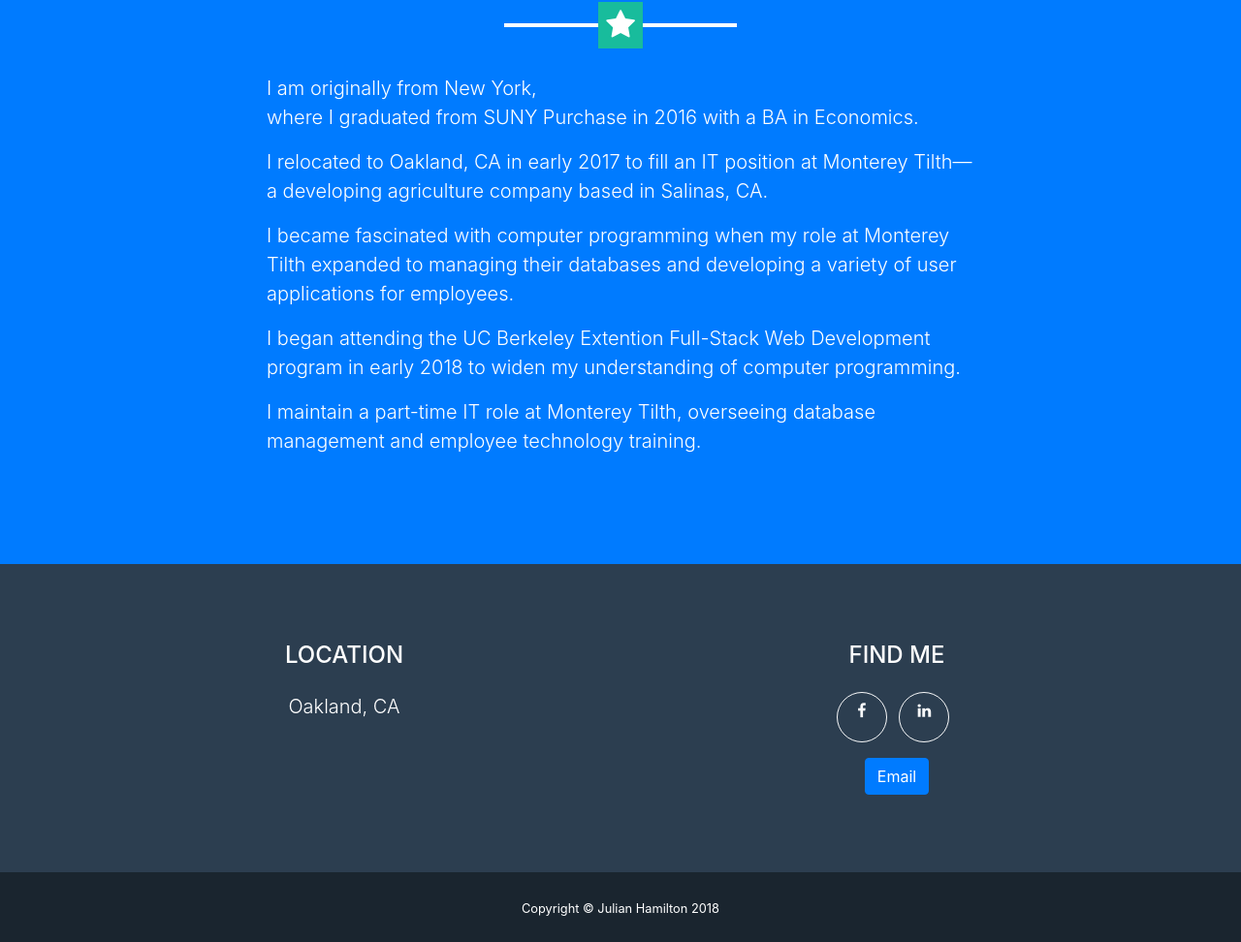
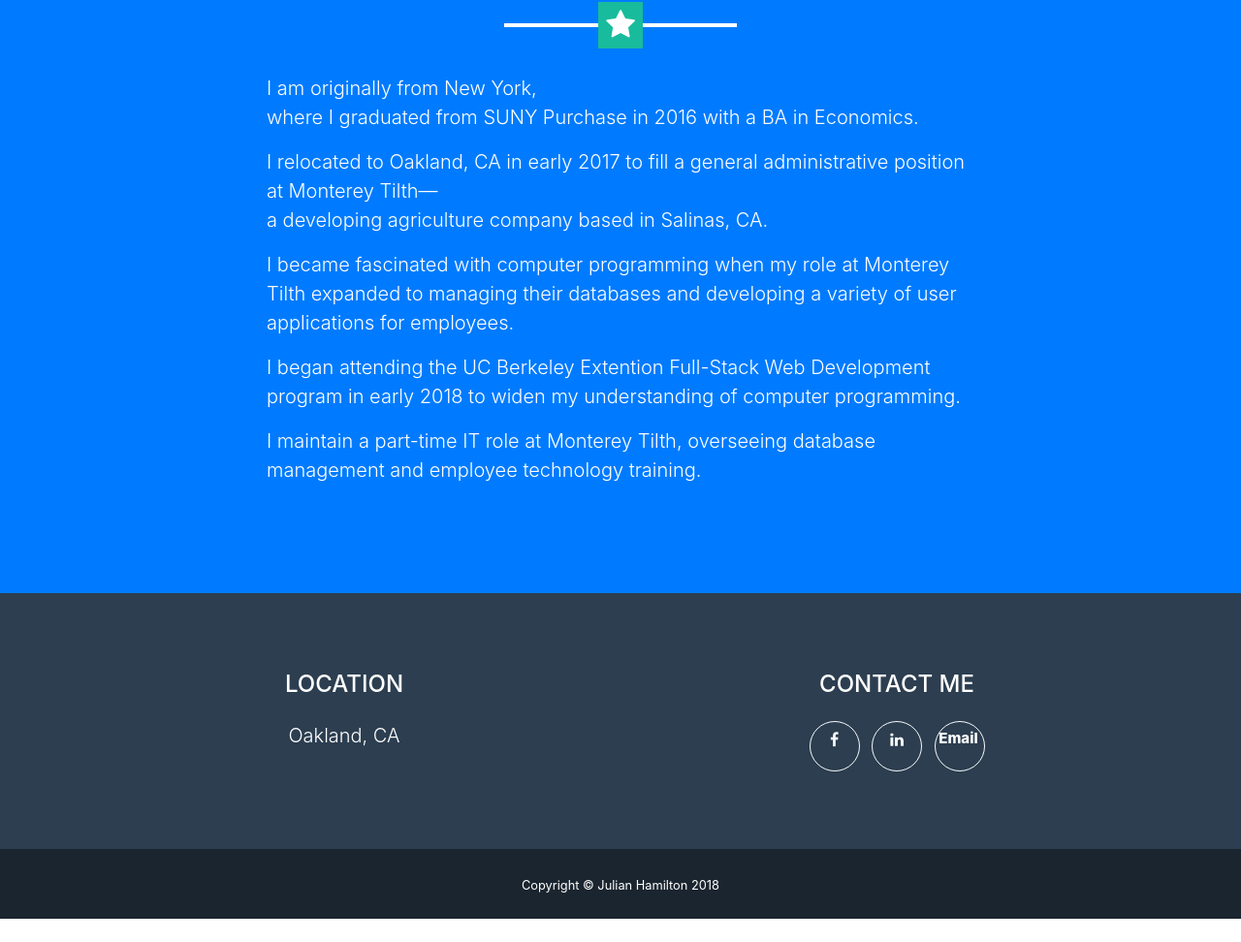
Before and after one commit to jham100/Portfolio, a website with bundled scripts: page index.html in a window 1280 px wide. Shown: the part 2378-3350 px from the top of the page at 97% size. After the commit the page ends 3326 px from the top, so only its background shows below. Built offline with nearby package versions, Linux system fonts and the light colour scheme.

Commit message:
mail btn

```diff
--- a/css/style.css
+++ b/css/style.css
@@ -7,3 +7,22 @@
 #grad   {
     width: 50%;
 }
+.list-inline-item:hover   {
+    color: black;
+}
+#e  {
+    color: white;
+    font-weight: 800;
+    font-size: 15px;
+    width: 52px;
+    position: relative;
+    right: 14px;
+}
+#e:hover  {
+    color: black;
+    font-weight: 800;
+    font-size: 15px;
+    width: 52px;
+    right: 14px;
+
+}
--- a/index.html
+++ b/index.html
@@ -33,7 +33,8 @@
   <nav class="navbar navbar-expand-lg bg-secondary fixed-top text-uppercase" id="mainNav">
     <div class="container">
       <a class="navbar-brand js-scroll-trigger" href="#page-top">Julian Hamilton</a>
-        <button class="navbar-toggler navbar-toggler-right text-uppercase bg-primary text-white rounded" type="button" data-toggle="collapse" data-target="#navbarResponsive" aria-controls="navbarResponsive" aria-expanded="false" aria-label="Toggle navigation">
+      <button class="navbar-toggler navbar-toggler-right text-uppercase bg-primary text-white rounded" type="button" data-toggle="collapse"
+        data-target="#navbarResponsive" aria-controls="navbarResponsive" aria-expanded="false" aria-label="Toggle navigation">
         Menu
         <i class="fa fa-bars"></i>
       </button>
@@ -62,8 +63,11 @@
       <h2 class="font-weight-light mb-0">Developer</h2>
       <p></p>
       <div class="lead">
-            <p>Languages: <br>JavaScript | SQL | HTML | CSS | Visual Basic</p>
-            <p>Tools: <br>JQuery | Node.js | Bootstrap <br>MS Office (Excel and Access)</p>
+        <p>Languages:
+          <br>JavaScript | SQL | HTML | CSS | Visual Basic</p>
+        <p>Tools:
+          <br>JQuery | Node.js | Bootstrap
+          <br>MS Office (Excel and Access)</p>
       </div>
     </div>
   </header>
@@ -128,10 +132,14 @@
       <div class="row">
         <p class="col-2"></p>
         <div class="col-8 ">
-            <p class="lead">I am originally from New York, <br>where I graduated from SUNY Purchase in 2016 with a BA in Economics.</p>
-            <p class="lead">I relocated to Oakland, CA in early 2017 to fill an IT position at Monterey Tilth— <br>a developing agriculture company based in Salinas, CA.</p>
-            <p class="lead">I became fascinated with computer programming when my role at Monterey Tilth expanded to managing their databases and developing a variety of user applications for employees.</p>
-            <p class="lead">I began attending the UC Berkeley Extention Full-Stack Web Development program in early 2018 to widen my understanding of computer programming.</p>
+          <p class="lead">I am originally from New York,
+            <br>where I graduated from SUNY Purchase in 2016 with a BA in Economics.</p>
+          <p class="lead">I relocated to Oakland, CA in early 2017 to fill a general administrative position at Monterey Tilth—
+            <br>a developing agriculture company based in Salinas, CA.</p>
+          <p class="lead">I became fascinated with computer programming when my role at Monterey Tilth expanded to managing their databases
+            and developing a variety of user applications for employees.</p>
+          <p class="lead">I began attending the UC Berkeley Extention Full-Stack Web Development program in early 2018 to widen my understanding
+            of computer programming.</p>
           <p class="lead">I maintain a part-time IT role at Monterey Tilth, overseeing database management and employee technology training.</p>
         </div>
         <p class="col-2"></p>
@@ -148,7 +156,7 @@
           <p class="lead mb-0">Oakland, CA</p>
         </div>
         <div class="col-md-6 mb-5 mb-lg-0">
-            <h4 class="text-uppercase mb-4">Find Me</h4>
+          <h4 class="text-uppercase mb-4">Contact Me</h4>
           <ul class="list-inline mb-0">
             <li class="list-inline-item">
               <a class="btn btn-outline-light btn-social text-center rounded-circle" href="https://www.facebook.com/julianphamilton">
@@ -161,9 +169,10 @@
                 <i class="fa fa-fw fa-linkedin"></i>
               </a>
             </li>
-              <p></p>
-              <li class="list-item">
-                  <a type="mail" href="mailto:jham2282@gmail.com" class="btn btn-primary" id="sendMessageButton">Email</a>
+            <li class="list-inline-item">
+              <a id="mail" type="mail" href="mailto:jham2282@gmail.com" class="btn btn-outline-light btn-social rounded-circle" id="sendMessageButton">
+                <p id="e">Email</p>
+              </a>
             </li>
 
           </ul>
@@ -201,7 +210,8 @@
             <a href="https://jham100.github.io/TriviaGame/">
               <img class="img-fluid mb-5" src="img/kanye.png" alt="">
             </a>
-              <p class="mb-5 text-left">This is a simple trivia game that I made, rendering trivia questions and answers located in a Javascript object into the DOM as questions and response buttons using for loops in Javascript and using JQuery for DOM Manipulation.</p>
+            <p class="mb-5 text-left">This is a simple trivia game that I made, rendering trivia questions and answers located in a Javascript object
+              into the DOM as questions and response buttons using for loops in Javascript and using JQuery for DOM Manipulation.</p>
             <a class="btn btn-primary btn-lg rounded-pill portfolio-modal-dismiss" href="#">
               <i class="fa fa-close"></i>
               Close Project</a>
@@ -225,7 +235,9 @@
             <a href="https://jham100.github.io/ajaxhw/">
               <img class="img-fluid mb-5" src="img/gif2.png" alt="">
             </a>
-              <p class="mb-5 text-left">This is a web application that I made to generate buttons from user input using Javascript for loops and Jquery DOM manipulation and AJAX calls. The user generated buttons can then be used to perform an AJAX call to the GIPHY API, resulting in related GIFs loading into the DOM.</p>
+            <p class="mb-5 text-left">This is a web application that I made to generate buttons from user input using Javascript for loops and Jquery
+              DOM manipulation and AJAX calls. The user generated buttons can then be used to perform an AJAX call to the
+              GIPHY API, resulting in related GIFs loading into the DOM.</p>
             <a class="btn btn-primary btn-lg rounded-pill portfolio-modal-dismiss" href="#">
               <i class="fa fa-close"></i>
               Close Project</a>
@@ -249,7 +261,8 @@
             <a href="https://bitbuz.github.io/BitBuz/">
               <img class="img-fluid mb-5" src="img/bitbuzz.png" alt="">
             </a>
-              <p class="mb-5">Bitbuzz is a web application featuring news and interactive bitcoin price charts. My small team and I used HTML, CSS, Bootstrap, JavaScript, JQuery, Firebase and the Google News API in the development of this site.</p>
+            <p class="mb-5">Bitbuzz is a web application featuring news and interactive bitcoin price charts. My small team and I used HTML,
+              CSS, Bootstrap, JavaScript, JQuery, Firebase and the Google News API in the development of this site.</p>
             <a class="btn btn-primary btn-lg rounded-pill portfolio-modal-dismiss" href="#">
               <i class="fa fa-close"></i>
               Close Project</a>
@@ -273,7 +286,8 @@
             <a href="https://jham100.github.io/TT/">
               <img class="img-fluid mb-5" src="img/tt.png" alt="">
             </a>
-              <p class="mb-5">TrainTime is a basic example of a train scheduling app using HTML, CSS, Javascript, and JQuery for the front-end and firebase for the back-end.</p>
+            <p class="mb-5">TrainTime is a basic example of a train scheduling app using HTML, CSS, Javascript, and JQuery for the front-end
+              and firebase for the back-end.</p>
             <a class="btn btn-primary btn-lg rounded-pill portfolio-modal-dismiss" href="#">
               <i class="fa fa-close"></i>
               Close Project</a>
@@ -296,7 +310,8 @@
             <a href="https://sophie-kim.github.io/VC2Final/">
               <img class="img-fluid mb-5" src="img/wmn.png" alt="">
             </a>
-              <p class="mb-5">Womxn festival is a hypothetical music / culture festival created by myself and Sophie Kim. I used HTML, CSS, and Bootstrap to create the web page.</p>
+            <p class="mb-5">Womxn festival is a hypothetical music / culture festival created by myself and Sophie Kim. I used HTML, CSS,
+              and Bootstrap to create the web page.</p>
             <a class="btn btn-primary btn-lg rounded-pill portfolio-modal-dismiss" href="#">
               <i class="fa fa-close"></i>
               Close Project</a>
```
Lines whose indentation alone changed are shown as unchanged.
